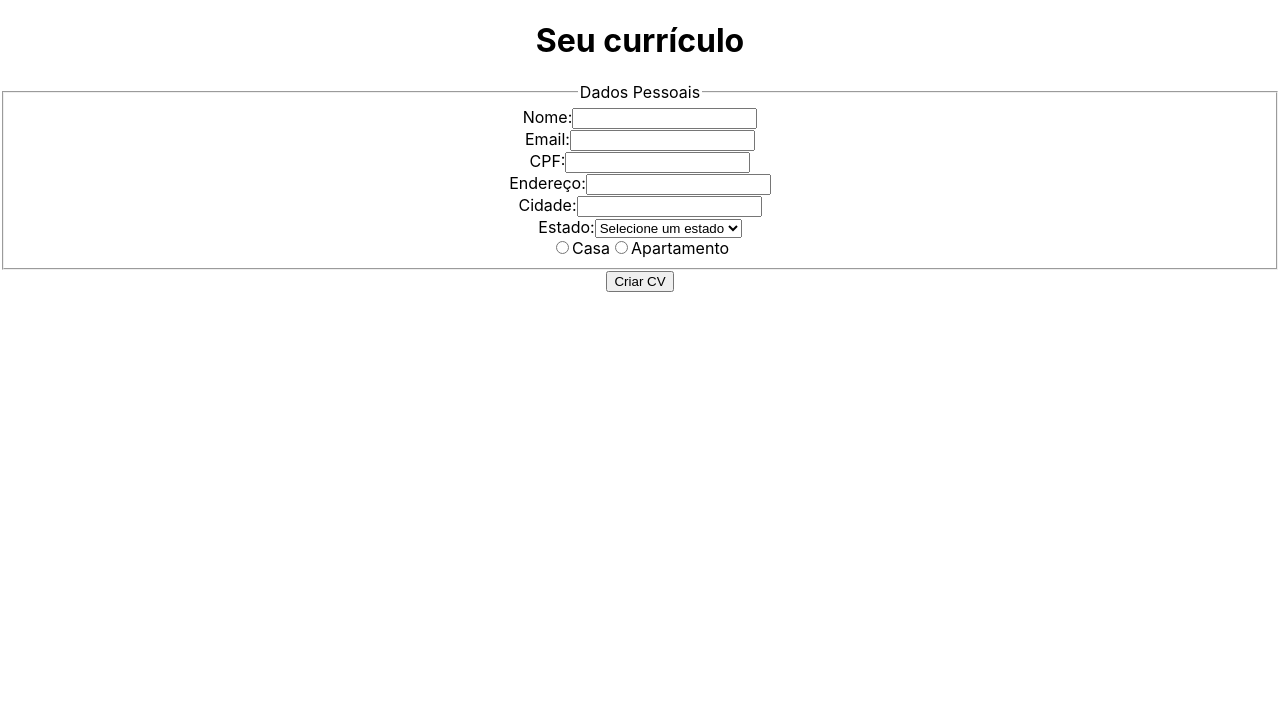
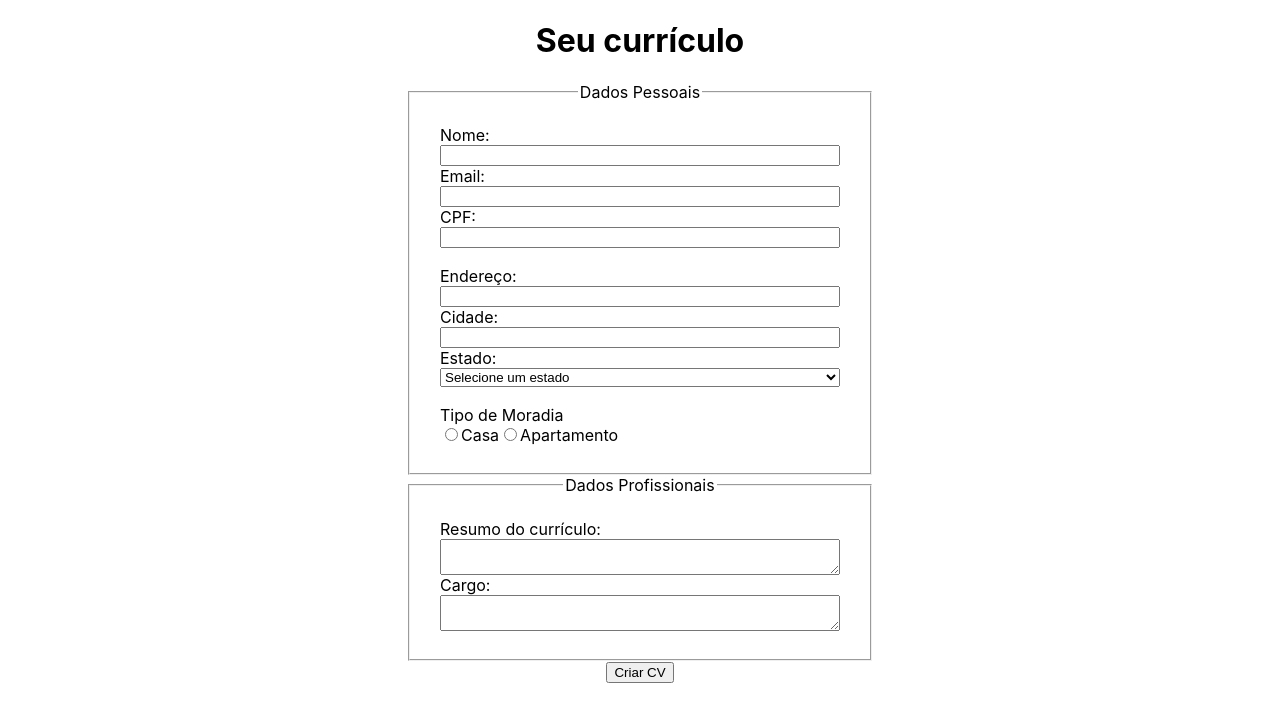
Before and after one commit to juliocamposmota/trybe-exercises, a React (Create React App) app in the folder exercises/bloco_12/my-form-2.0/: page / in a window 1280 px wide. Shown: the top 722 px of the page. Built offline with nearby package versions, Linux system fonts and the light colour scheme.

Commit message:
Refatorada estilizacao

```diff
--- /dev/null
+++ b/exercises/bloco_12/my-form-2.0/src/components/MyForm.css
@@ -0,0 +1,23 @@
+.my-form {
+  display: flex;
+  flex-direction: column;
+  align-items: center;
+}
+
+.container {
+  display: flex;
+  flex-direction: column;
+  align-items: initial;
+  min-width: 400px;
+  margin: 18px;
+}
+
+.label {
+  text-align: left;
+  display: block;
+}
+
+.radio-container {
+  display: flex;
+  flex-direction: row;
+}
--- a/exercises/bloco_12/my-form-2.0/src/components/MyForm.jsx
+++ b/exercises/bloco_12/my-form-2.0/src/components/MyForm.jsx
@@ -1,16 +1,20 @@
 import React, { Component } from 'react';
 import PersonalForm from './PersonalForm';
+import ProfessionalForm from './ProfessionalForm';
+import './MyForm.css';
 
 class MyForm extends Component {
   constructor(props) {
     super(props);
 
     this.state = {
+      messageCount: 0,
     };
 
     this.upperCaseHandle = this.upperCaseHandle.bind(this);
     this.specialCharHandle = this.specialCharHandle.bind(this);
     this.checkNumbersHandle = this.checkNumbersHandle.bind(this);
+    this.messageHandle = this.messageHandle.bind(this);
   }
 
   upperCaseHandle({ target }) {
@@ -29,14 +33,28 @@ class MyForm extends Component {
     }
   }
 
+  messageHandle() {
+    const { messageCount } = this.state;
+
+    if (messageCount === 0) alert('Preencha esta informação com cuidado.');
+
+    this.setState({
+      messageCount: 1,
+    })
+  }
+
   render() {
     return (
       <div>
-        <form id="my-form">
+        <form id="my-form" className="my-form">
           <PersonalForm
             upperCaseHandle={this.upperCaseHandle}
             specialCharHandle={this.specialCharHandle}
             checkNumbersHandle={this.checkNumbersHandle}
+          />
+
+          <ProfessionalForm
+            messageHandle={this.messageHandle}
           />
         </form>
 
--- a/exercises/bloco_12/my-form-2.0/src/components/PersonalForm.css
+++ /dev/null
@@ -1,5 +0,0 @@
-.container {
-  display: flex;
-  flex-direction: column;
-  align-items: center;
-}
--- a/exercises/bloco_12/my-form-2.0/src/components/PersonalForm.jsx
+++ b/exercises/bloco_12/my-form-2.0/src/components/PersonalForm.jsx
@@ -1,6 +1,5 @@
 import React, { Component } from 'react';
 import states from '../data';
-import './PersonalForm.css';
 
 class PersonalForm extends Component {
   constructor(props) {
@@ -21,78 +20,69 @@ class PersonalForm extends Component {
         <legend>Dados Pessoais</legend>
 
         <div className="container">
-          <label>
-            Nome:
-
+          <label className="label" htmlFor="name">Nome:</label>
           <input
+            id="name"
             type="text"
             name="name"
             maxLength="40"
             required
             onChange={upperCaseHandle}
           />
-          </label>
 
-          <label>
-            Email:
-
+          <label className="label" htmlFor="email">Email:</label>
           <input
+            id="email"
             type="text"
             name="email"
             maxLength="50"
             required
           />
-          </label>
 
-          <label>
-            CPF:
-
+          <label className="label" htmlFor="cpf">CPF:</label>
           <input
+            id="cpf"
             type="text"
             name="cpf"
             maxLength="11"
             required
           />
-          </label>
         </div>
 
         <div className="container">
-          <label>
-            Endereço:
-
+          <label className="label" htmlFor="adress">Endereço:</label>
           <input
+            id="adress"
             type="text"
             name="adress"
             maxLength="200"
             required
             onChange={specialCharHandle}
           />
-          </label>
 
-          <label>
-            Cidade:
-
+          <label className="label" htmlFor="city">Cidade:</label>
           <input
+            id="city"
             type="text"
             name="city"
             maxLength="28"
             required
             onBlur={checkNumbersHandle}
           />
-          </label>
 
-          <label>
-            Estado:
-
-            <select>
+          <label className="label" htmlFor="state">Estado:</label>
+          <select id="state">
             <option value='select-state'>Selecione um estado</option>
             {states.map(({ value, label }) => (
               <option value={label} key={value} >{ label }</option>
             ))}
           </select>
-          </label>
         </div>
 
+        <div className="container">
+          <label className="label">Tipo de Moradia</label>
+
+          <div className="radio-container">
             <label htmlFor="house">
               <input
                 type="radio"
@@ -103,6 +93,7 @@ class PersonalForm extends Component {
               />
               Casa
             </label>
+
             <label htmlFor="apartment">
               <input
                 type="radio"
@@ -113,6 +104,8 @@ class PersonalForm extends Component {
               />
               Apartamento
             </label>
+          </div>
+        </div>
       </fieldset>
     );
   }
--- /dev/null
+++ b/exercises/bloco_12/my-form-2.0/src/components/ProfessionalForm.jsx
@@ -0,0 +1,34 @@
+import React, { Component } from 'react';
+
+class ProfessionalForm extends Component {
+  render() {
+    const { messageHandle } = this.props;
+
+    return (
+      <fieldset>
+        <legend>Dados Profissionais</legend>
+
+        <div className="container">
+          <label className="label" htmlFor="abstract">Resumo do currículo:</label>
+          <textarea
+            id="abstract"
+            name="abstract"
+            maxLength="1000"
+            required
+          ></textarea>
+
+          <label className="label" htmlFor="position">Cargo:</label>
+          <textarea
+            id="position"
+            name="position"
+            maxLength="40"
+            required
+            onMouseEnter={messageHandle}
+          ></textarea>
+        </div>
+      </fieldset>
+    );
+  }
+}
+
+export default ProfessionalForm;
```
Lines whose indentation alone changed are shown as unchanged.
